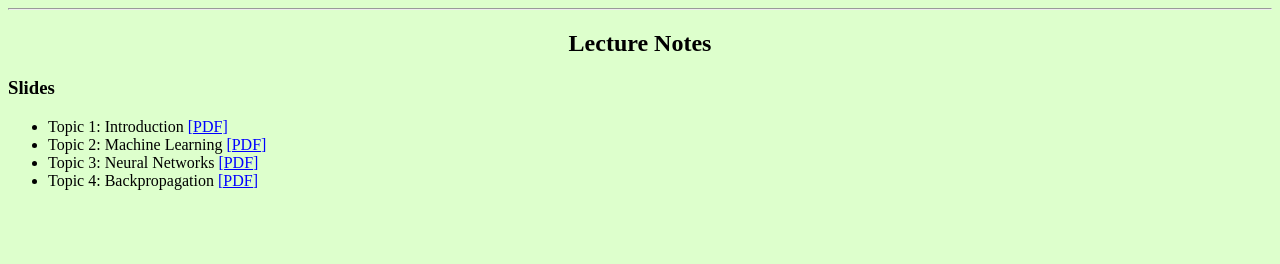
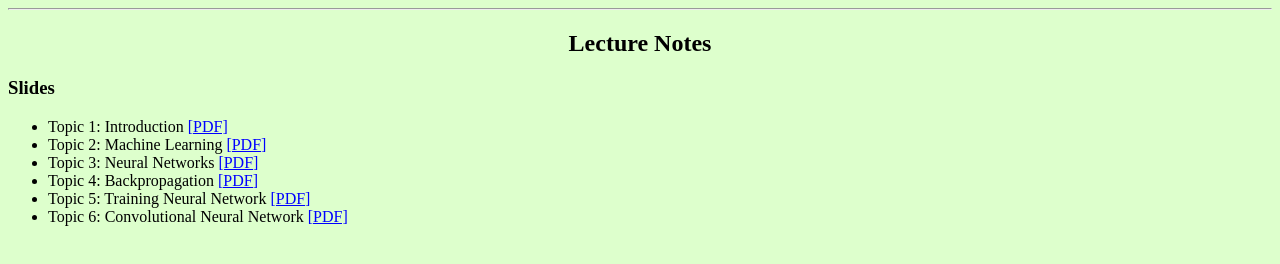
Before and after one commit to ucmercedeecs230/ucmercedeecs230.github.io, a plain HTML site: page files/lectures.html in a window 1280 px wide. Drawn offline with Linux system fonts and the light colour scheme.

Commit message:
lec05,06

```diff
--- a/files/lectures.html
+++ b/files/lectures.html
@@ -33,6 +33,8 @@ LINK="#0000FF" VLINK="#0000AA" ALINK="#FF0000" width="1000">
 <li>Topic 2: Machine Learning <a href="lec02.pdf" target="_blank">[PDF]</a></li>
 <li>Topic 3: Neural Networks <a href="lec03.pdf" target="_blank">[PDF]</a></li>
 <li>Topic 4: Backpropagation <a href="lec04.pdf" target="_blank">[PDF]</a></li>
+<li>Topic 5: Training Neural Network <a href="lec05.pdf" target="_blank">[PDF]</a></li>
+<li>Topic 6: Convolutional Neural Network <a href="lec06.pdf" target="_blank">[PDF]</a></li>
 
 </ul>
 
```
Also changed, not shown: 2 other files.
